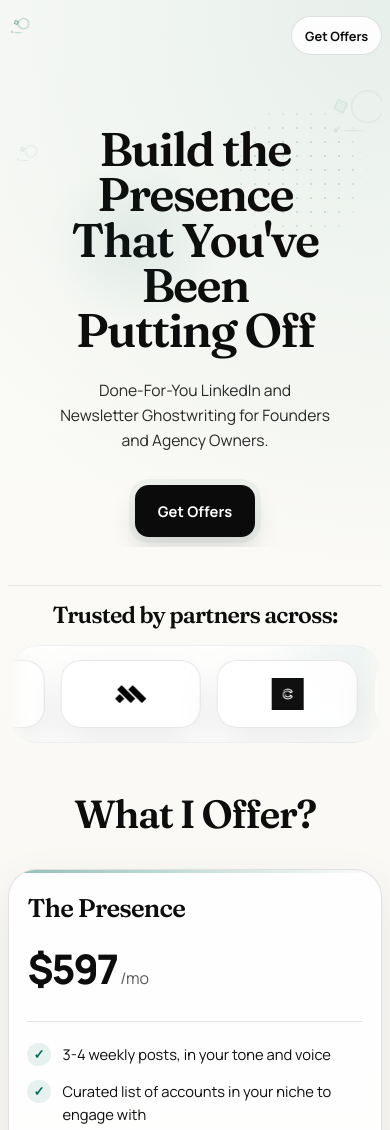
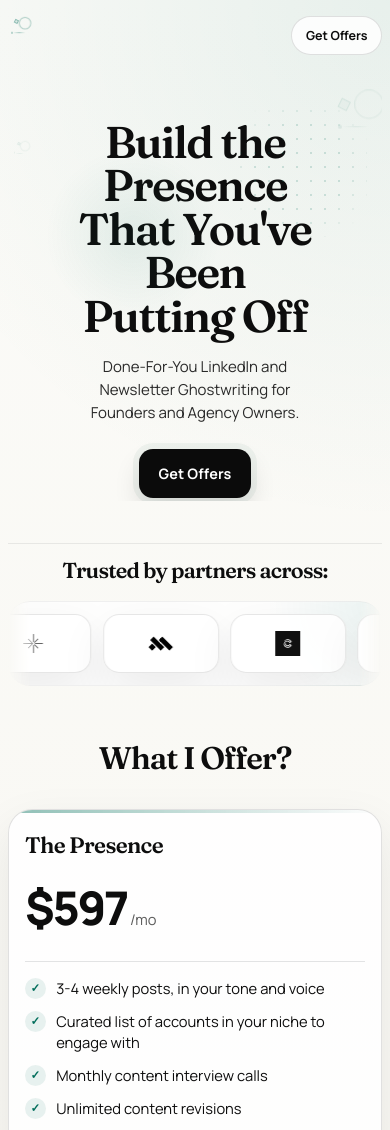
Before and after one commit to Ravs0/founder-presence-landing, a plain HTML site: page index.html in a window 390 px wide. Shown: the top 1130 px of the page. Drawn offline with Linux system fonts and the light colour scheme.

Commit message:
Add partner mark and mobile polish

```diff
--- a/index.html
+++ b/index.html
@@ -79,6 +79,9 @@
                 <div class="partner-chip">
                   <img src="./assets/partners/punch-capital.png" alt="" />
                 </div>
+                <div class="partner-chip partner-chip-mark">
+                  <img src="./assets/partners/partner-mark.svg" alt="" />
+                </div>
                 <div class="partner-chip">
                   <img src="./assets/partners/catamaran.png" alt="" />
                 </div>
@@ -103,6 +106,9 @@
 
                 <div class="partner-chip" aria-hidden="true">
                   <img src="./assets/partners/punch-capital.png" alt="" />
+                </div>
+                <div class="partner-chip partner-chip-mark" aria-hidden="true">
+                  <img src="./assets/partners/partner-mark.svg" alt="" />
                 </div>
                 <div class="partner-chip" aria-hidden="true">
                   <img src="./assets/partners/catamaran.png" alt="" />
@@ -229,6 +235,6 @@
       </footer>
     </div>
 
-    <script src="./script.js?v=20260323g"></script>
+    <script src="./script.js?v=20260323h"></script>
   </body>
 </html>
--- a/styles.css
+++ b/styles.css
@@ -27,6 +27,7 @@ html {
 body {
   margin: 0;
   min-height: 100vh;
+  overflow-x: hidden;
   color: var(--text);
   font-family: "Manrope", sans-serif;
   background:
@@ -171,7 +172,7 @@ li {
 }
 
 .hero {
-  padding: 3rem 0 2.6rem;
+  padding: 3rem 0 3rem;
 }
 
 .hero-shell {
@@ -275,6 +276,7 @@ h2 {
   margin: 1.5rem auto 0;
   font-size: clamp(1.04rem, 1.55vw, 1.2rem);
   color: rgba(13, 13, 13, 0.88);
+  text-wrap: balance;
 }
 
 .hero-actions {
@@ -332,7 +334,7 @@ h2 {
 }
 
 .partners {
-  padding: 0 0 4.5rem;
+  padding: 0 0 4.8rem;
 }
 
 .partners-shell {
@@ -363,7 +365,7 @@ h2 {
 .partners-marquee {
   position: relative;
   overflow: hidden;
-  padding: 0.9rem 0;
+  padding: 1rem 0;
   border-top: 1px solid rgba(13, 13, 13, 0.06);
   border-bottom: 1px solid rgba(13, 13, 13, 0.06);
   border-radius: 30px;
@@ -440,6 +442,10 @@ h2 {
   display: block;
   object-fit: contain;
   filter: grayscale(1) contrast(1.1);
+}
+
+.partner-chip-mark img {
+  max-height: 2.1rem;
 }
 
 .partner-chip-punch {
@@ -633,7 +639,7 @@ h2 {
   margin-top: 2.2rem;
   display: grid;
   grid-template-columns: repeat(2, minmax(0, 1fr));
-  gap: 1.2rem;
+  gap: 1.35rem;
 }
 
 .offer-card {
@@ -956,6 +962,10 @@ h2 {
   .footer-lower {
     align-items: flex-start;
   }
+
+  .footer-copy h2 {
+    max-width: 13ch;
+  }
 }
 
 @media (max-width: 760px) {
@@ -966,119 +976,147 @@ h2 {
 
   .site-header {
     padding-top: 1rem;
+    gap: 0.7rem;
   }
 
   .brand {
-    gap: 0.5rem;
+    gap: 0;
     font-size: 0.78rem;
   }
 
   .signal-mark-brand {
-    --signal-size: 1.35rem;
+    --signal-size: 1.5rem;
   }
 
   .header-link {
     min-height: 2.45rem;
-    padding: 0.55rem 0.8rem;
-    font-size: 0.8rem;
+    padding: 0.55rem 0.85rem;
+    font-size: 0.78rem;
   }
 
   .hero {
-    padding: 1.2rem 0 2.4rem;
+    padding: 1.2rem 0 2.6rem;
   }
 
   .hero-shell {
-    padding-top: 1.9rem;
+    padding: 1.9rem 0 0.2rem;
   }
 
   .signal-mark-hero-large {
-    --signal-size: 3.7rem;
+    --signal-size: 3.4rem;
     right: -0.2rem;
     top: 1.3rem;
-    opacity: 0.32;
+    opacity: 0.24;
   }
 
   .signal-mark-hero-small {
-    --signal-size: 1.45rem;
-    left: 0.4rem;
-    top: 4.65rem;
-    opacity: 0.28;
+    --signal-size: 1.2rem;
+    left: 0.2rem;
+    top: 4.4rem;
+    opacity: 0.2;
   }
 
   h1 {
-    max-width: 9.2ch;
-    font-size: clamp(2.95rem, 12vw, 3.75rem);
+    max-width: 8.8ch;
+    margin-top: 1rem;
+    font-size: clamp(2.45rem, 11.4vw, 3.2rem);
+    line-height: 0.98;
+  }
+
+  h2 {
+    font-size: clamp(1.85rem, 8vw, 2.45rem);
   }
 
   .hero-copy {
-    max-width: 17rem;
-    font-size: 0.98rem;
+    max-width: 19rem;
+    margin-top: 1rem;
+    font-size: 0.94rem;
+    line-height: 1.55;
+  }
+
+  .hero-actions {
+    margin-top: 1.5rem;
+  }
+
+  .button {
+    min-height: 3.1rem;
+    padding: 0.85rem 1.15rem;
+    font-size: 0.9rem;
   }
 
   .partners {
-    padding-bottom: 3.3rem;
+    padding-bottom: 3.6rem;
   }
 
   .partners-copy h2 {
-    font-size: 1.45rem;
+    font-size: 1.35rem;
+  }
+
+  .partners-marquee {
+    padding: 0.75rem 0;
+    border-radius: 22px;
   }
 
   .partner-chip {
-    width: 8.8rem;
-    height: 4.2rem;
-    padding: 0.8rem;
+    width: 7.25rem;
+    height: 3.65rem;
+    padding: 0.65rem;
+    border-radius: 16px;
   }
 
   .partner-chip img {
-    max-height: 2rem;
+    max-height: 1.55rem;
   }
 
-  .partner-wordmark {
-    font-size: 0.72rem;
-    letter-spacing: 0.06em;
+  .partner-chip-mark img {
+    max-height: 1.4rem;
   }
 
-  .partners-stack {
-    grid-template-columns: 1fr;
-    gap: 0.8rem;
-  }
-
-  .partner-entry {
-    grid-template-columns: 3.5rem minmax(0, 1fr);
-    min-height: 0;
-    padding: 0.95rem;
-    gap: 0.75rem;
-    border-radius: 20px;
-  }
-
-  .partner-entry-logo {
-    width: 3.5rem;
-    height: 3.5rem;
-    border-radius: 14px;
-  }
-
-  .partner-entry-copy strong {
-    font-size: 1.12rem;
-  }
-
-  .partner-entry-copy span {
-    font-size: 0.72rem;
-  }
-
-  .partner-entry-copy p {
-    font-size: 0.84rem;
+  .partners-track {
+    gap: 0.7rem;
+    animation-duration: 20s;
   }
 
   .offer-card {
-    padding: 1.15rem;
+    padding: 1.15rem 1rem;
+    border-radius: 24px;
+  }
+
+  .offers {
+    padding-bottom: 4.8rem;
+  }
+
+  .offer-topline {
+    padding-bottom: 1rem;
+  }
+
+  .offer-name {
+    font-size: 1.4rem;
+  }
+
+  .price {
+    font-size: clamp(2.15rem, 12vw, 2.9rem);
+  }
+
+  .term {
+    font-size: 0.92rem;
   }
 
   .offer-list {
-    gap: 0.8rem;
+    gap: 0.72rem;
+    margin-top: 1rem;
   }
 
   .offer-list li {
+    gap: 0.65rem;
     font-size: 0.92rem;
+    line-height: 1.45;
+  }
+
+  .offer-list li::before {
+    width: 1.3rem;
+    height: 1.3rem;
+    font-size: 0.72rem;
   }
 
   .card-button {
@@ -1088,7 +1126,7 @@ h2 {
   }
 
   .footer-cta {
-    padding: 2.9rem 0 2.2rem;
+    padding: 2.3rem 0 2rem;
     gap: 1.1rem;
   }
 
@@ -1100,17 +1138,27 @@ h2 {
   }
 
   .footer-copy h2 {
-    font-size: clamp(1.95rem, 10vw, 2.7rem);
+    max-width: 11ch;
+    font-size: clamp(1.8rem, 9vw, 2.4rem);
+    line-height: 1;
+  }
+
+  .footer-kicker {
+    margin-top: 0.9rem;
+    padding: 0.62rem 0.9rem;
+    font-size: 0.72rem;
   }
 
   .button-footer {
-    min-width: 10rem;
+    min-width: 0;
+    width: 100%;
   }
 
   .footer-lower {
     flex-direction: column;
     align-items: flex-start;
-    gap: 1.35rem;
+    gap: 0.85rem;
+    padding: 1.4rem 0 2rem;
   }
 }
 
@@ -1120,8 +1168,7 @@ h2 {
   }
 
   .button,
-  .offer-card,
-  .partner-entry {
+  .offer-card {
     transition: none;
   }
 
```
Also changed, not shown: assets/partners/partner-mark.svg (added), 1 other file.
